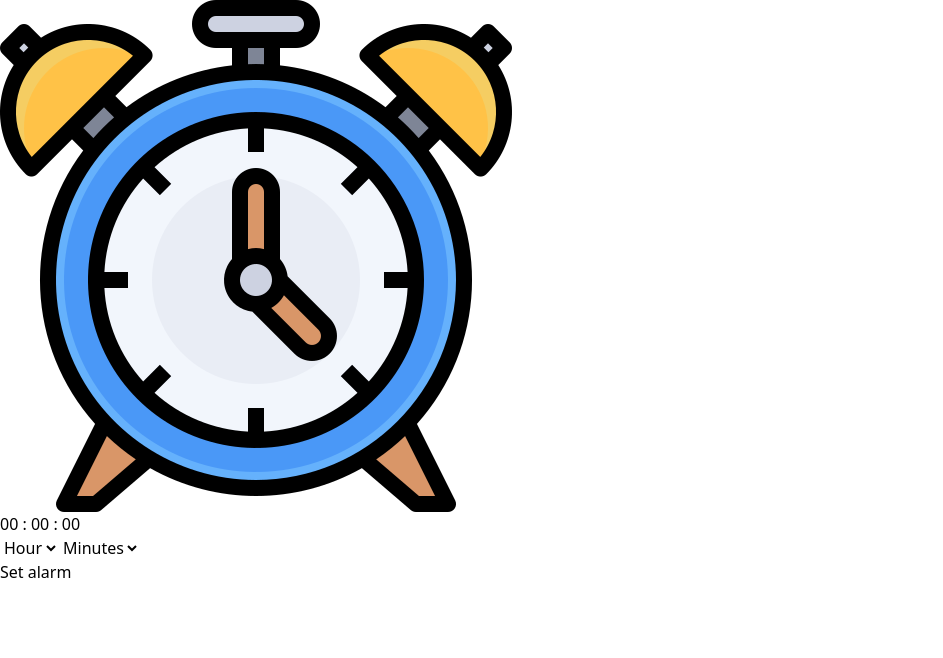
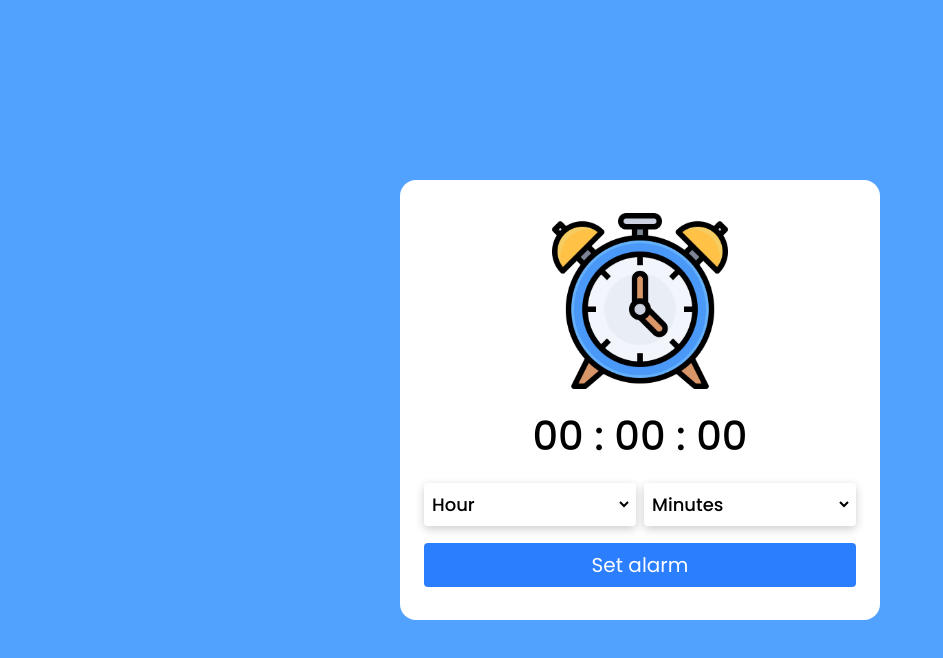
Before and after one commit to 01mehran/alarm-clock, a React (Vite) app: page / in a window 1280 px wide. Shown: the top 658 px of the page, without its empty margins (0-943 px from the left). Built offline with nearby package versions, Linux system fonts and the light colour scheme.

Commit message:
feat: add initial ui styles

```diff
--- a/src/index.css
+++ b/src/index.css
@@ -1 +1,24 @@
-@import "tailwindcss";
+/* font familly */
+@import url('https://fonts.googleapis.com/css2?family=Poppins:ital,wght@0,100;0,200;0,300;0,400;0,500;0,600;0,700;0,800;0,900;1,100;1,200;1,300;1,400;1,500;1,600;1,700;1,800;1,900&display=swap');
+
+@import 'tailwindcss';
+
+@theme {
+  --font-font: 'Poppins', sans-serif;
+}
+
+@layer base {
+  body {
+    font-family: var(--font-font);
+  }
+}
+
+@layer components {
+  .control-wrapper {
+    @apply w-1/2 rounded-sm px-1 shadow-[0_3px_10px_rgba(0,0,0,.2)];
+  }
+
+  .selectEl {
+    @apply w-full cursor-pointer border-0 py-2 text-lg font-medium outline-0;
+  }
+}
--- a/src/pages/Home.tsx
+++ b/src/pages/Home.tsx
@@ -3,23 +3,40 @@ import clock from '../assets/images/clock.png';
 
 function Home() {
   return (
-    <main>
-      <article>
-        <img src={clock} alt="ringtone-clock" />
-      </article>
+    <main className="flex h-dvh items-center justify-center bg-blue-400">
+      <div className="flex h-110 w-full max-w-120 flex-col items-center justify-around rounded-2xl bg-white p-6">
+        <article className="mx-auto w-44">
+          <img
+            src={clock}
+            alt="ringtone-clock"
+            className="h-full w-full object-cover"
+          />
+        </article>
 
-      <time>00 : 00 : 00</time>
+        <time className="text-[2.5rem] font-medium">00 : 00 : 00</time>
 
-      <article>
-        <select>
-          <option value="Hour">Hour</option>
-        </select>
-        <select>
-          <option value="Minutes">Minutes</option>
-        </select>
-      </article>
+        <article className="flex w-full space-x-2">
+          <div className="control-wrapper">
+            <select className="selectEl">
+              <option value="Hour" selected hidden>
+                Hour
+              </option>
+            </select>
+          </div>
 
-      <button>Set alarm</button>
+          <div className="control-wrapper">
+            <select className="selectEl">
+              <option value="Minutes" selected hidden>
+                Minutes
+              </option>
+            </select>
+          </div>
+        </article>
+
+        <button className="w-full transform cursor-pointer rounded-sm bg-blue-500 py-2 text-xl text-white transition-all duration-200 hover:translate-y-px">
+          Set alarm
+        </button>
+      </div>
     </main>
   );
 }
```
